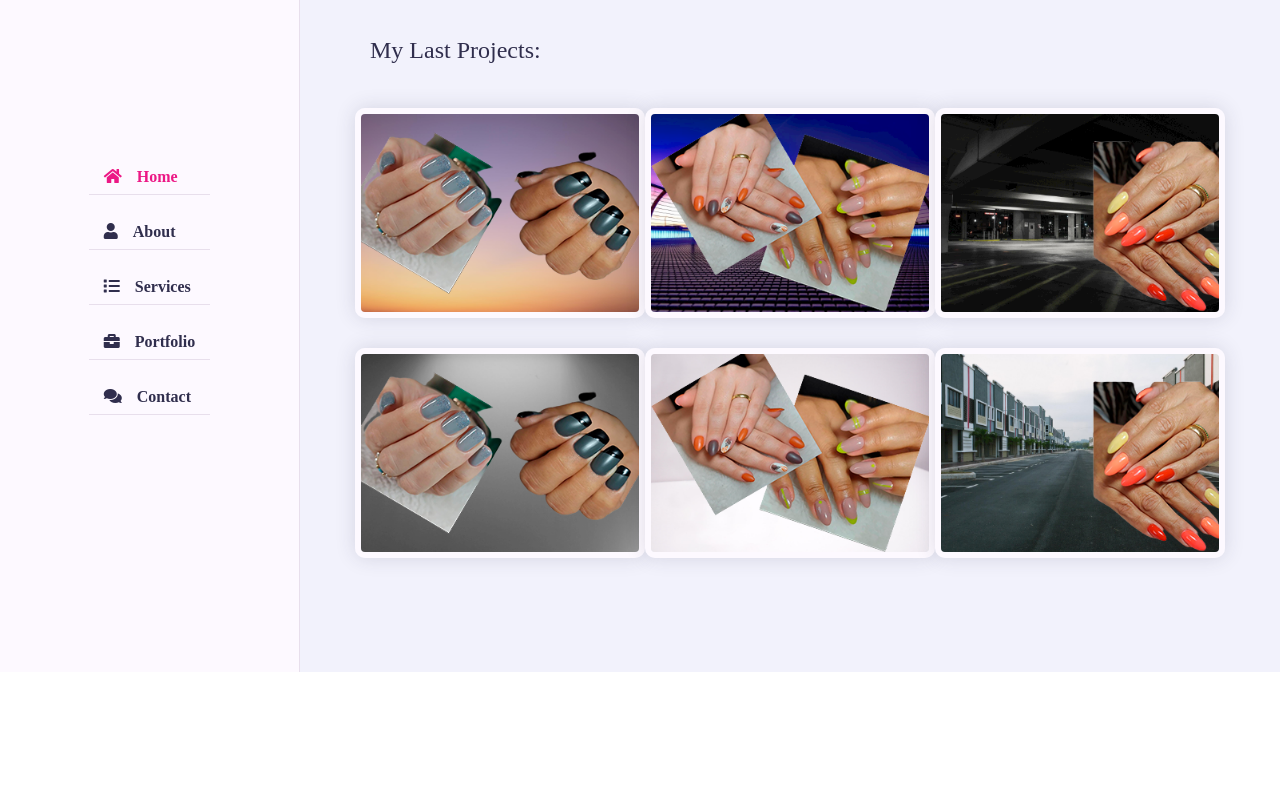
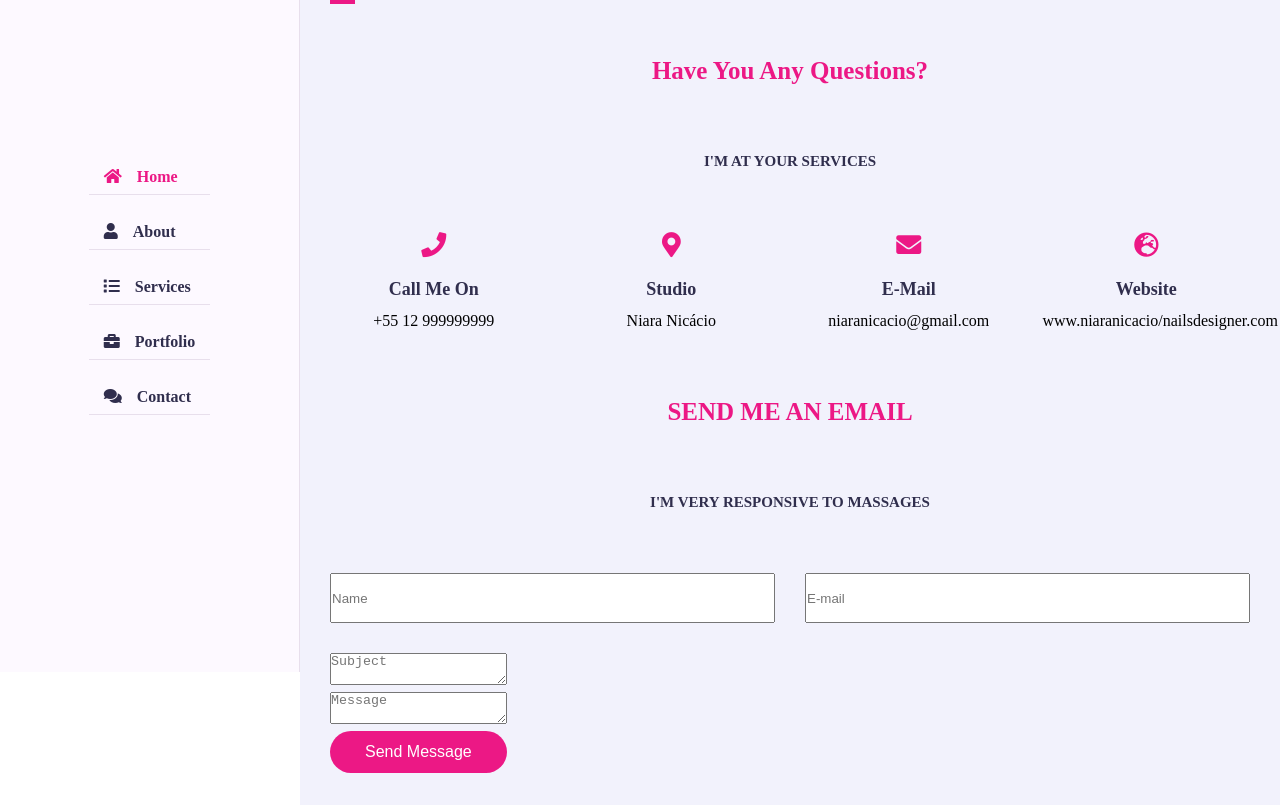
Before and after one commit to Giarlan/nails-designer-website, a plain HTML site: page index.html in a window 1280 px wide. Shown: the part 128-933 px from the top of the page. Before the commit the page ends 800 px from the top, so only its background shows below. Drawn offline with Linux system fonts and the light colour scheme; a web font is replaced by a local one.

Commit message:
CREATE THE 'CONTACT SECTION'
   *Build - The 'contacts' section has been created

```diff
--- a/assets/css/app.css
+++ b/assets/css/app.css
@@ -672,3 +672,87 @@ h3.my-profession
     width: 100%;
     display: block;
 }
+
+/* ===== Contact =====*/
+.contact-title
+{
+    color: var(--skin-color);
+    text-align: center;
+    font-size: 25px;
+    margin-bottom: 20px;
+}
+
+.contact-sub-title
+{
+    color: var(--text-black-900);
+    text-align: center;
+    font-size: 15px;
+    margin: 60px;
+}
+
+.contact .contact-info-item
+{
+    flex: 0 0 25%;
+    max-width: 25%;
+    text-align: center;
+    margin-bottom: 60px;
+}
+
+.contact .contact-info-item .icon
+{
+    display: inline-block;
+    max-width: 25%;
+    text-align: center;
+}
+
+.contact .contact-info-item .icon .fa
+{
+    font-size: 25px;
+    color: var(--skin-color);
+}
+
+.contact .contact-info-item h4
+{
+    font-size: 18px;
+    font-weight: 700;
+    color: var(--text-black-900);
+    text-transform: capitalize;
+    margin: 15px 0 5px;
+}
+
+.contact .contact-info-item p
+{
+    font-size: 16px;
+    line-height: 25px;
+    color: var(--text-black-700);
+    font-weight: 400;
+}
+
+.contact .contact-form
+{
+    flex: 0 0 100%;
+    max-width: 100%;
+}
+
+.contact .contact-form .col-6
+{
+    flex: 0 0 50%;
+    max-width: 50%;
+}
+
+.contact .contact-form .col-12
+{
+    flex: 0 0 100%;
+    max-width: 100%;
+}
+
+.contact .contact-form .form-item
+{
+    margin-bottom: 30px;
+}
+
+.contact .contact-form .form-item .form-control
+{
+    width: 100%;
+    height: 50px;
+}
--- a/index.html
+++ b/index.html
@@ -287,7 +287,7 @@
                 </section>
             </section>
             <!--  ===== Portfolio Section Start ===== -->
-            <section class="portfolio section">
+            <section class="portfolio section hidden">
                 <div class="container">
                     <div class="row">
                         <div class="section-title padd-15">
@@ -357,10 +357,87 @@
             </section>
             <!--  ===== Portfolio Section End ===== -->
             <!-- ====== Contact Section Start ===== -->
+            <section class="contact section">
+                <div class="container">
+                    <div class="row">
+                        <div class="section-title padd-15">
+                            <h2>Contact Me</h2>
+                        </div>
+                    </div>
+                    <h3 class="contact-title padd-15">Have You Any Questions?</h3>
+                    <h4 class="contact-sub-title padd-15">I'M AT YOUR SERVICES</h4>
+                    <div class="row">
+                        <!-- ====== Contact Info item start ====== -->
+                        <div class="contact-info-item padd-15">
+                            <div class="icon"><i class="fa fa-phone"></i></div>
+                            <h4>Call Me On</h4>
+                            <p>+55 12 999999999</p>
+                        </div>
 
+                        <!-- ====== Contact Info item End ====== -->
+                        <!-- ====== Contact Info item start ====== -->
+                        <div class="contact-info-item padd-15">
+                            <div class="icon"><i class="fa fa-map-marker-alt"></i></div>
+                            <h4>Studio</h4>
+                            <p>Niara Nicácio</p>
+                        </div>
+                        <!-- ====== Contact Info item End ====== -->
+                        <!-- ====== Contact Info item start ====== -->
+                        <div class="contact-info-item padd-15">
+                            <div class="icon"><i class="fa fa-envelope"></i></div>
+                            <h4>E-mail</h4>
+                            <p>niaranicacio@gmail.com</p>
+                        </div>
+                        <!-- ====== Contact Info item End ====== -->
+                        <!-- ====== Contact Info item start ====== -->
+                        <div class="contact-info-item padd-15">
+                            <div class="icon"><i class="fa fa-globe-europe"></i></div>
+                            <h4>Website</h4>
+                            <p>www.niaranicacio/nailsdesigner.com</p>
+                        </div>
+                        <!-- ====== Contact Info item End ====== -->
+                    </div>
+                    <h3 class="contact-title padd-15">SEND ME AN EMAIL</h3>
+                    <h4 class="contact-sub-title padd-15">I'M VERY RESPONSIVE TO MASSAGES</h4>
+                    <!-- ====== Contact Form ====== -->
+                    <div class="row">
+                        <div class="contact-form padd-15">
+                            <div class="row">
+                                <div class="form-item col-6 padd-15">
+                                    <div class="form-group">
+                                        <input type="text" class="form-control" placeholder="Name">
+                                    </div>
+                                </div>
+                                <div class="form-item col-6 padd-15">
+                                    <div class="form-group">
+                                        <input type="email" class="form-control" placeholder="E-mail">
+                                    </div>
+                                </div>
+                            </div>
+                        </div>
+                    </div>
 
-
-
+                    <div class="row">
+                        <div class="form-item col-12 padd-15">
+                            <div class="form-group">
+                                <textarea name="message" class="form-control" placeholder="Subject"></textarea>
+                            </div>
+                        </div>
+                    </div>
+                    <div class="row">
+                        <div class="form-item col-12 padd-15">
+                            <div class="form-group">
+                                <textarea name="message" class="form-control" placeholder="Message"></textarea>
+                            </div>
+                        </div>
+                    </div>
+                    <div class="row">
+                        <div class="form-item col-12 padd-15">
+                            <button type="submit" class="btn">Send Message</button>
+                        </div>
+                    </div>
+                </div>
+            </section>
             <!-- ====== Contact Sction End ===== -->
         </div>
         <!--  ===== Main Container End ===== -->
```
